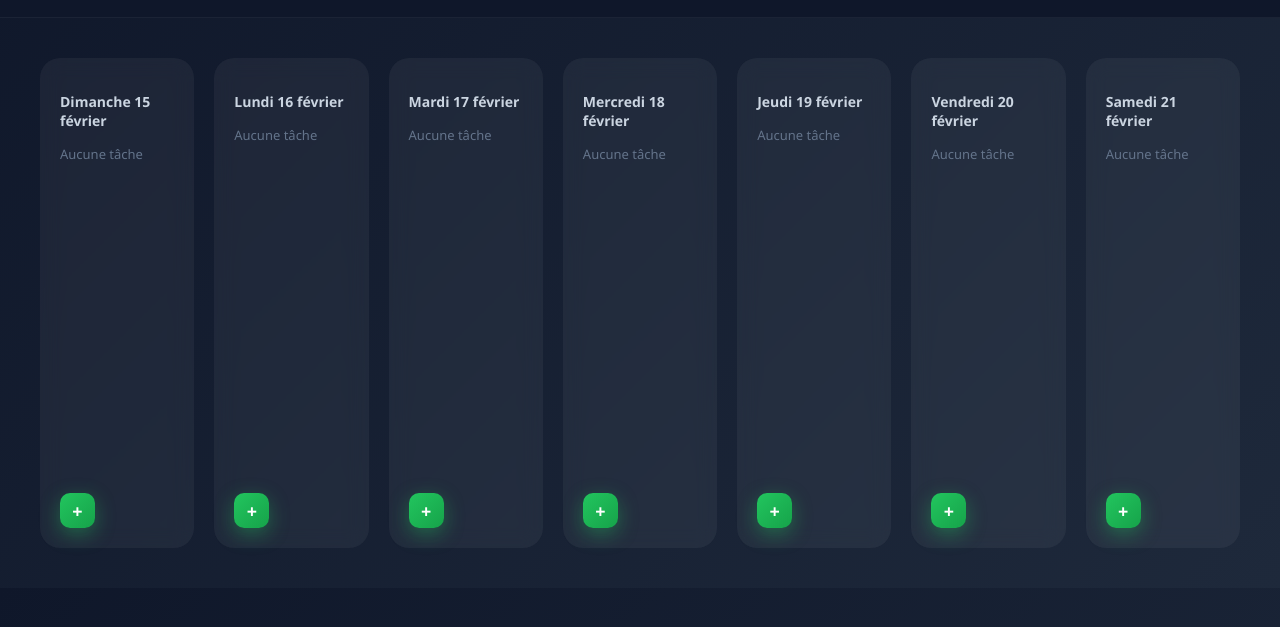
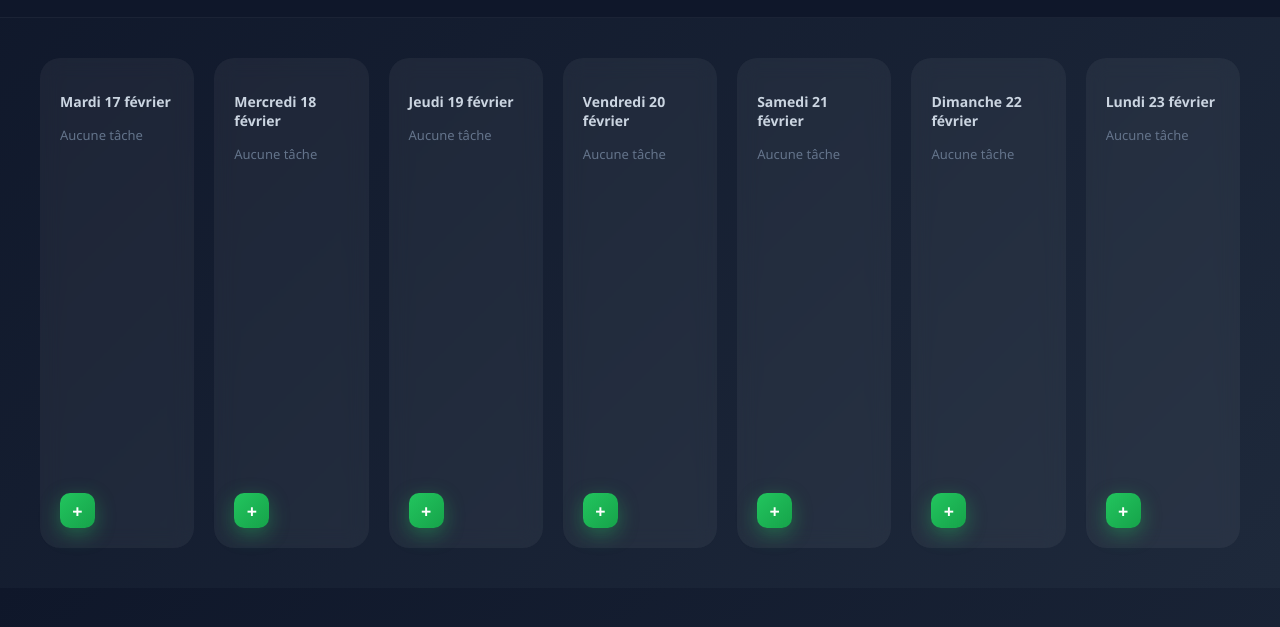
Before and after one commit to Stuzuki/site-DOJVision, a plain HTML site: page dashboard.html in a window 1280 px wide. Shown: the part 155-782 px from the top of the page. Drawn offline with Linux system fonts and the light colour scheme; sample sign-in values are in the browser's storage.

Commit message:
Fix HTML structure and update calendar dates

```diff
--- a/dashboard.html
+++ b/dashboard.html
@@ -17,20 +17,6 @@
 
 <div class="calendar-container">
     <div class="calendar-grid">
-
-        <div class="day-column">
-            <h3>Dimanche 15 février</h3>
-            <div class="tasks"></div>
-            <p class="no-task">Aucune tâche</p>
-            <div class="add-btn">+</div>
-        </div>
-
-        <div class="day-column">
-            <h3>Lundi 16 février</h3>
-            <div class="tasks"></div>
-            <p class="no-task">Aucune tâche</p>
-            <div class="add-btn">+</div>
-        </div>
 
         <div class="day-column">
             <h3>Mardi 17 février</h3>
@@ -62,6 +48,20 @@
 
         <div class="day-column">
             <h3>Samedi 21 février</h3>
+            <div class="tasks"></div>
+            <p class="no-task">Aucune tâche</p>
+            <div class="add-btn">+</div>
+        </div>
+
+        <div class="day-column">
+            <h3>Dimanche 22 février</h3>
+            <div class="tasks"></div>
+            <p class="no-task">Aucune tâche</p>
+            <div class="add-btn">+</div>
+        </div>
+
+        <div class="day-column">
+            <h3>Lundi 23 février</h3>
             <div class="tasks"></div>
             <p class="no-task">Aucune tâche</p>
             <div class="add-btn">+</div>
```
